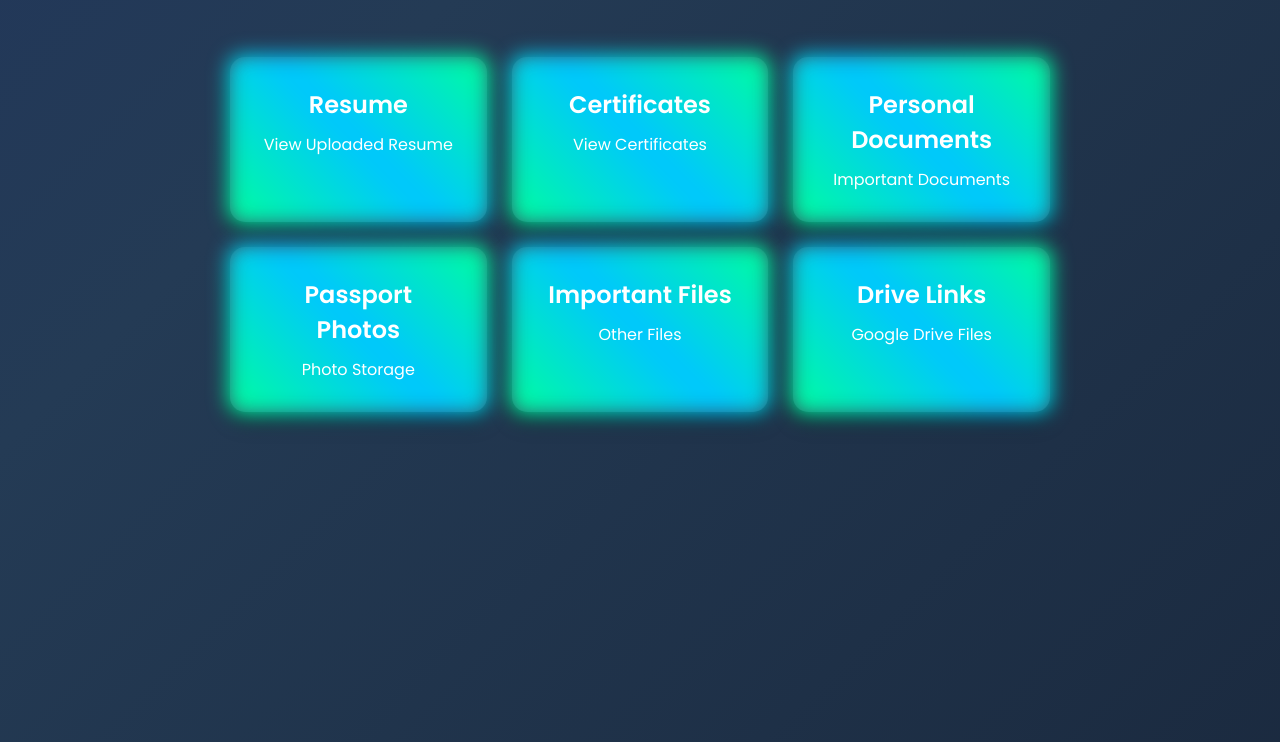
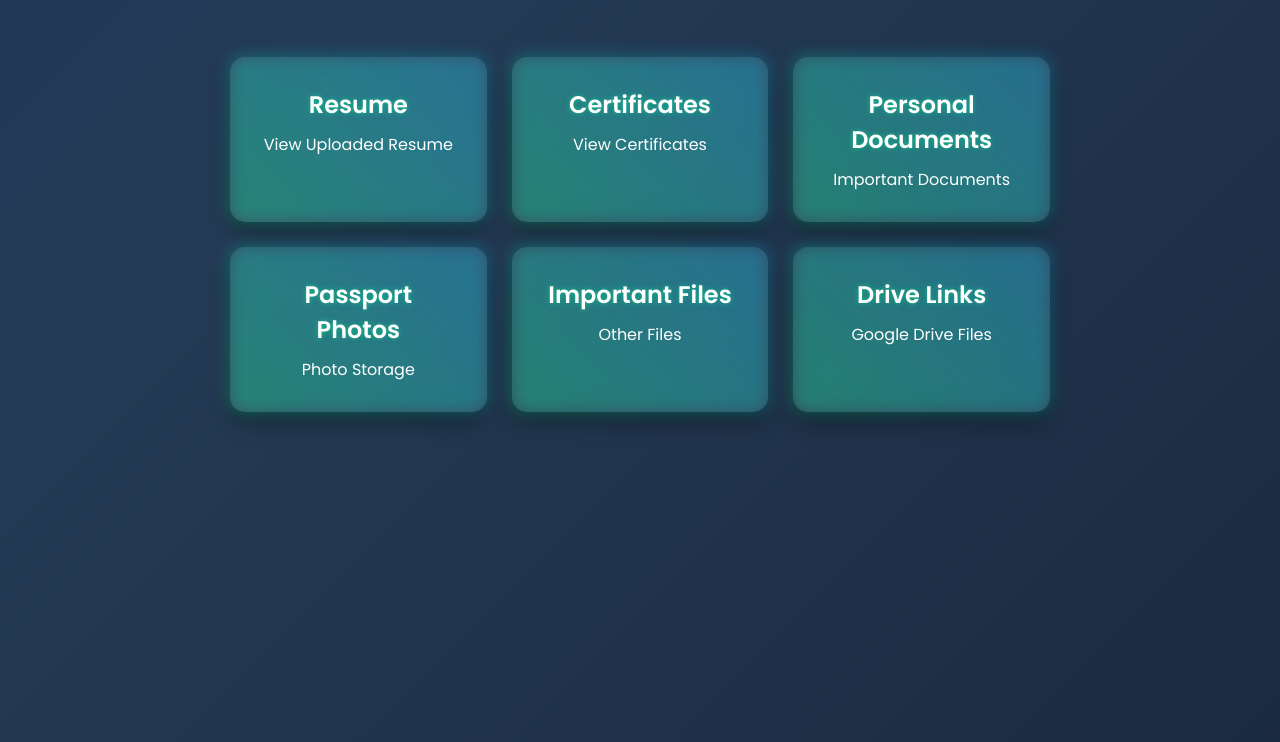
Before and after one commit to DEBASHISHSAHOO285/Digital-locker, a website: page dashboard.html in a window 1280 px wide. Shown: the part 58-800 px from the top of the page. Drawn offline with Linux system fonts and the light colour scheme; sample sign-in values are in the browser's storage.

Commit message:
Update style.css

```diff
--- a/style.css
+++ b/style.css
@@ -201,30 +201,51 @@ body {
 .card {
   padding: 25px;
   border-radius: 15px;
-  background: rgba(255,255,255,0.1);
-  backdrop-filter: blur(15px);
+
+  background: rgba(255,255,255,0.08);
+  backdrop-filter: blur(12px);
+
   color: white;
   text-align: center;
   cursor: pointer;
-  transition: 0.3s;
+
+  transition: all 0.3s ease;
   position: relative;
+
+  /* LIGHT glow */
+  box-shadow: 0 0 10px rgba(0,255,157,0.2);
 }
 
 /* Glow border */
 .card::before {
   content: "";
   position: absolute;
-  inset: -2px;
+  inset: -1px;
   border-radius: 15px;
-  background: linear-gradient(45deg, #00ff9d, #00c6ff, #00ff9d);
+
+  background: linear-gradient(45deg, #00ff9d, #00c6ff);
   z-index: -1;
-  filter: blur(10px);
+
+  filter: blur(8px);
+  opacity: 0.3;   /* 👈 halka glow */
 }
 
 /* Hover effect */
 .card:hover {
-  transform: translateY(-10px) scale(1.05);
-  box-shadow: 0 0 25px #00ff9d;
+  transform: translateY(-8px) scale(1.03);
+
+  box-shadow:
+    0 0 20px #00ff9d,
+    0 0 40px #00ff9d;
+}
+
+/* Hover pe border glow bhi strong */
+.card:hover::before {
+  opacity: 0.8;
+  filter: blur(12px);
+}
+.card h2 {
+  text-shadow: 0 0 5px rgba(0,255,157,0.5);
 }
 
 /* TEXT */
```
